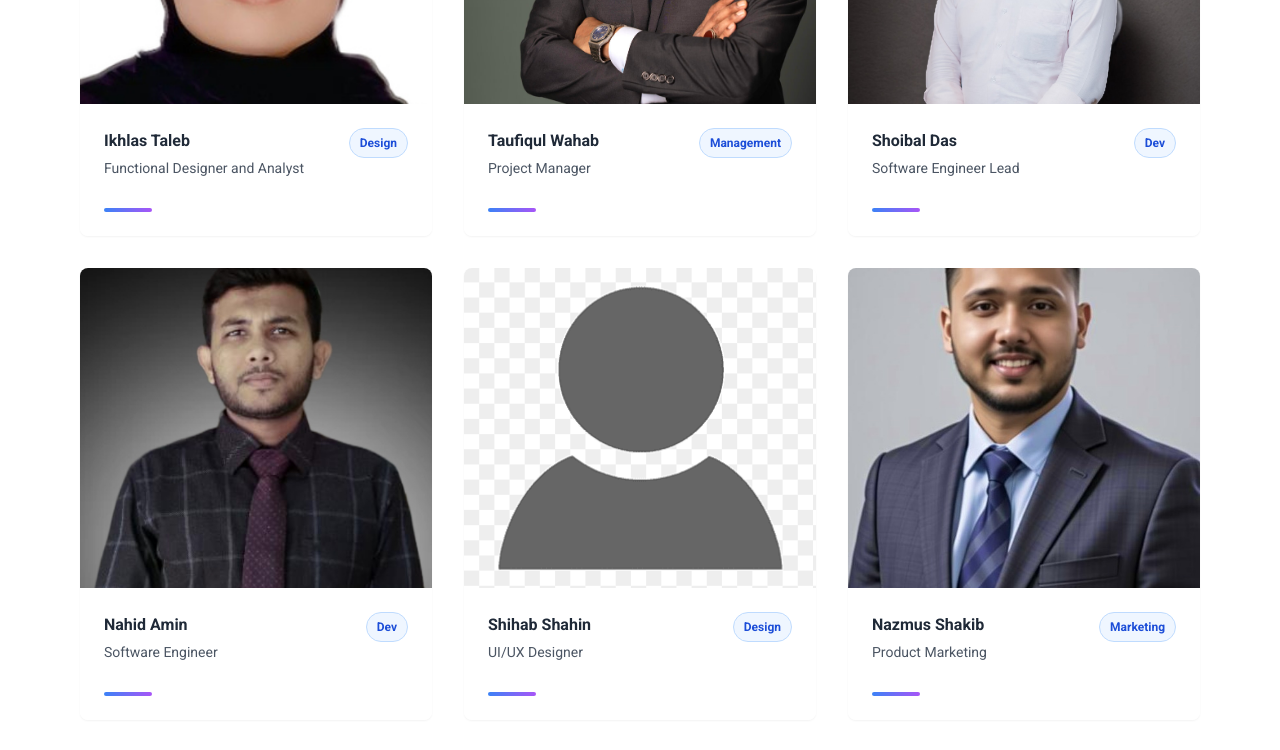
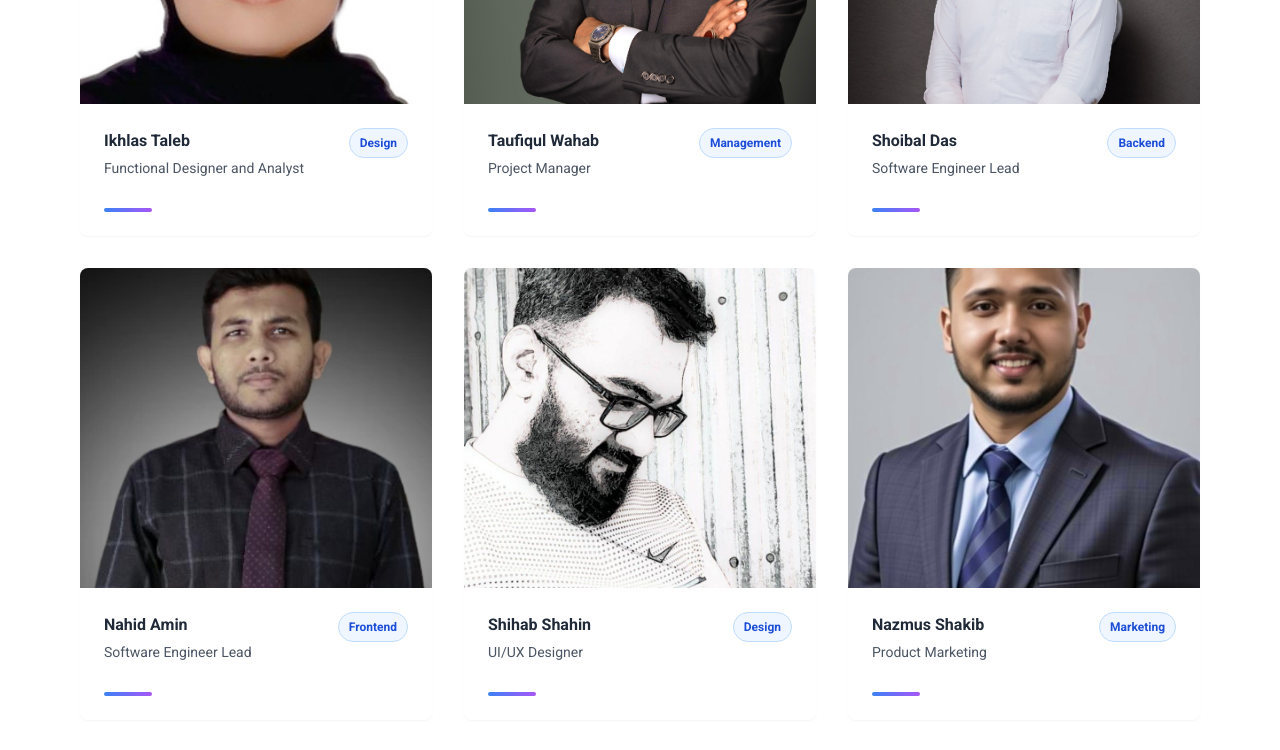
Before and after one commit to shoibaldas/next-job-app, a Next.js app: page /about in a window 1280 px wide. Shown: the part 3500-4250 px from the top of the page. Built offline with nearby package versions, Linux system fonts and the light colour scheme; a web font is replaced by a local one.

Commit message:
member image updated for design department

```diff
--- a/src/app/(site)/about/page.jsx
+++ b/src/app/(site)/about/page.jsx
@@ -89,19 +89,19 @@ const About = () => {
       designation: "Software Engineer Lead",
       image: "/persons/shoibal.jpg",
       socials: { linkedin: "https://www.linkedin.com/in/shoibaldas/" },
-      department: "Dev"
+      department: "Backend"
     },
     {
       name: "Nahid Amin",
-      designation: "Software Engineer",
+      designation: "Software Engineer Lead",
       image: "/persons/nahid.jpg",
       socials: { linkedin: "https://www.linkedin.com/in/nahid-amin-283950220/" },
-      department: "Dev"
+      department: "Frontend"
     },
     {
       name: "Shihab Shahin",
       designation: "UI/UX Designer",
-      image: "/persons/avatar.png",
+      image: "/persons/shihab.jpg",
       socials: { linkedin: "https://www.linkedin.com/in/hasinshihab/" },
       department: "Design"
     },
@@ -131,14 +131,14 @@ const About = () => {
       designation: "Mobile App Developer",
       image: "/persons/rudra.jpeg",
       socials: { linkedin: "https://www.linkedin.com/in/shr88/" },
-      department: "Dev"
+      department: "Frontend"
     },
     {
       name: "Rakibul Hasan",
       designation: "Front-end Developer",
       image: "/persons/rakib.jpg",
       socials: { linkedin: "https://www.linkedin.com/in/101rakibulhasan/" },
-      department: "Dev"
+      department: "Frontend"
     },
   ];
 
```
Also changed, not shown: public/persons/shihab.jpg (added).
